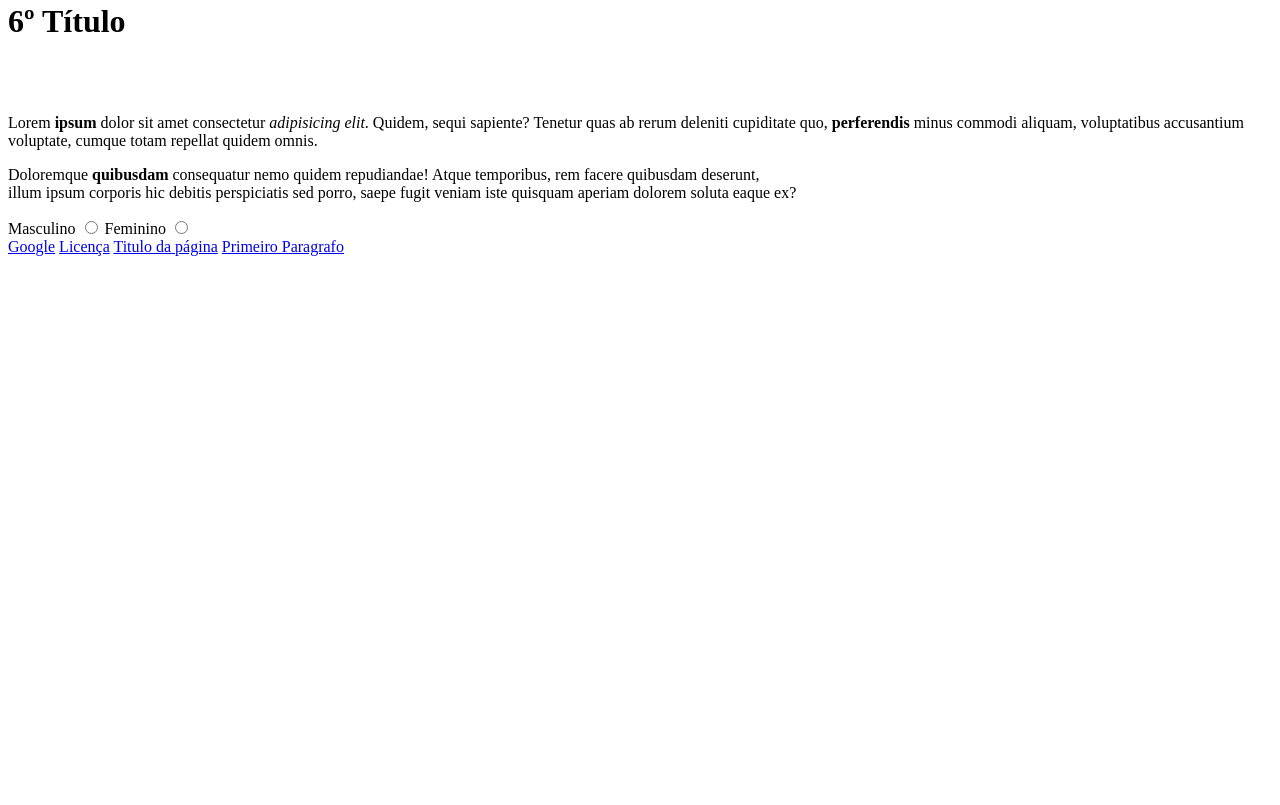
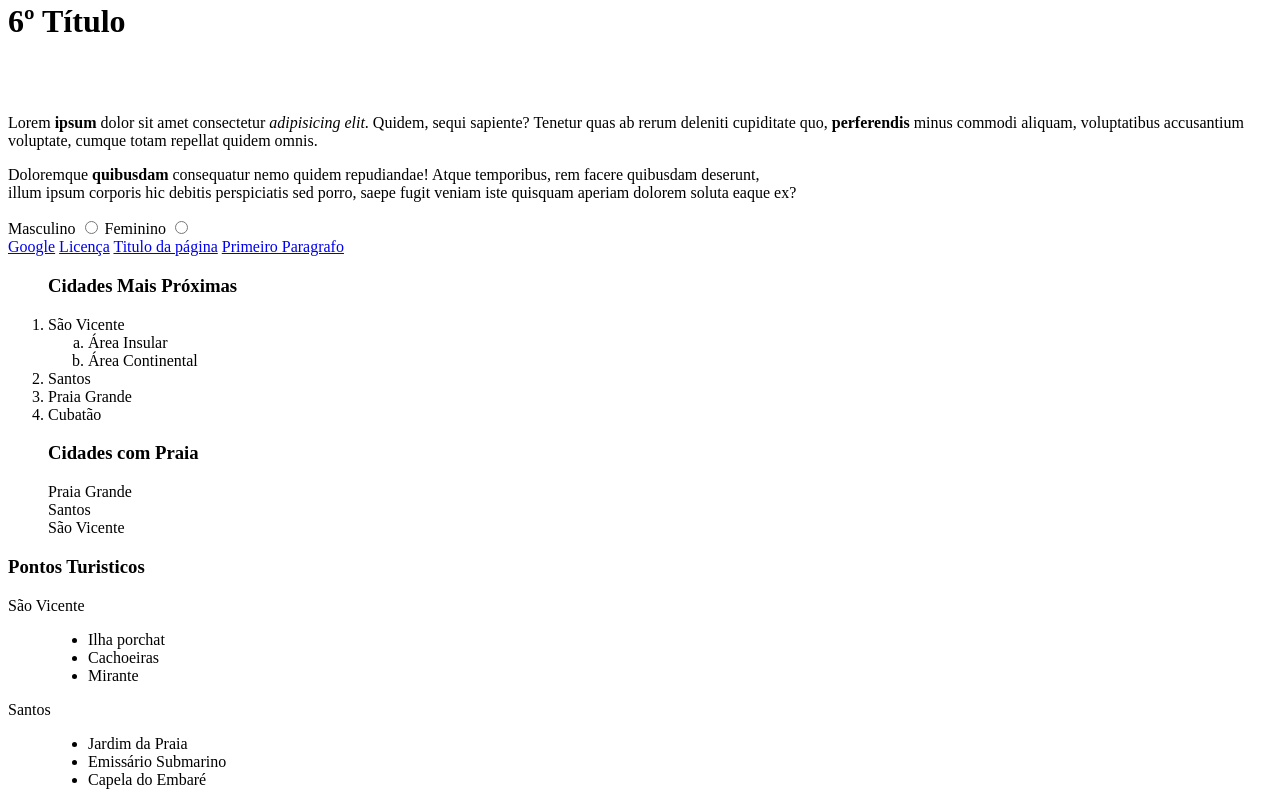
Before and after one commit to HigorMoroni/revisao-html-css-js, a plain HTML site: page index.html in a window 1280 px wide. Shown: the part 362-1167 px from the top of the page. Before the commit the page ends 800 px from the top, so only its background shows below. Drawn offline with Linux system fonts and the light colour scheme.

Commit message:
feat: add list tags

```diff
--- a/index.html
+++ b/index.html
@@ -38,5 +38,45 @@
     <a href="LICENSE">Licença</a>
     <a href="#titulo">Titulo da página</a>
     <a href="#p1">Primeiro Paragrafo</a>
+
+    <!-- TAGS DE LISTA -->
+    <ol>
+        <h3>Cidades Mais Próximas</h3>
+        <li>São Vicente</li>
+        <ol style="list-style: lower-alpha;">
+            <li>Área Insular</li>
+            <li>Área Continental</li>
+        </ol>
+        <li>Santos</li>
+        <li>Praia Grande</li>
+        <li>Cubatão</li>
+    </ol>
+
+    <ul style="list-style: none;">
+        <h3>Cidades com Praia</h3>
+        <li>Praia Grande</li>
+        <li>Santos</li>
+        <li>São Vicente</li>
+    </ul>
+
+    <dl>
+        <h3>Pontos Turisticos</h3>
+        <dt>São Vicente</dt>
+        <dd>
+            <ul>
+                <li>Ilha porchat</li>
+                <li>Cachoeiras</li>
+                <li>Mirante</li>
+            </ul>
+        </dd>
+        <dt>Santos</dt>
+        <dd>
+            <ul>
+                <li>Jardim da Praia</li>
+                <li>Emissário Submarino</li>
+                <li>Capela do Embaré</li>
+            </ul>
+        </dd>
+    </dl>
 </body>
 </html>
```
